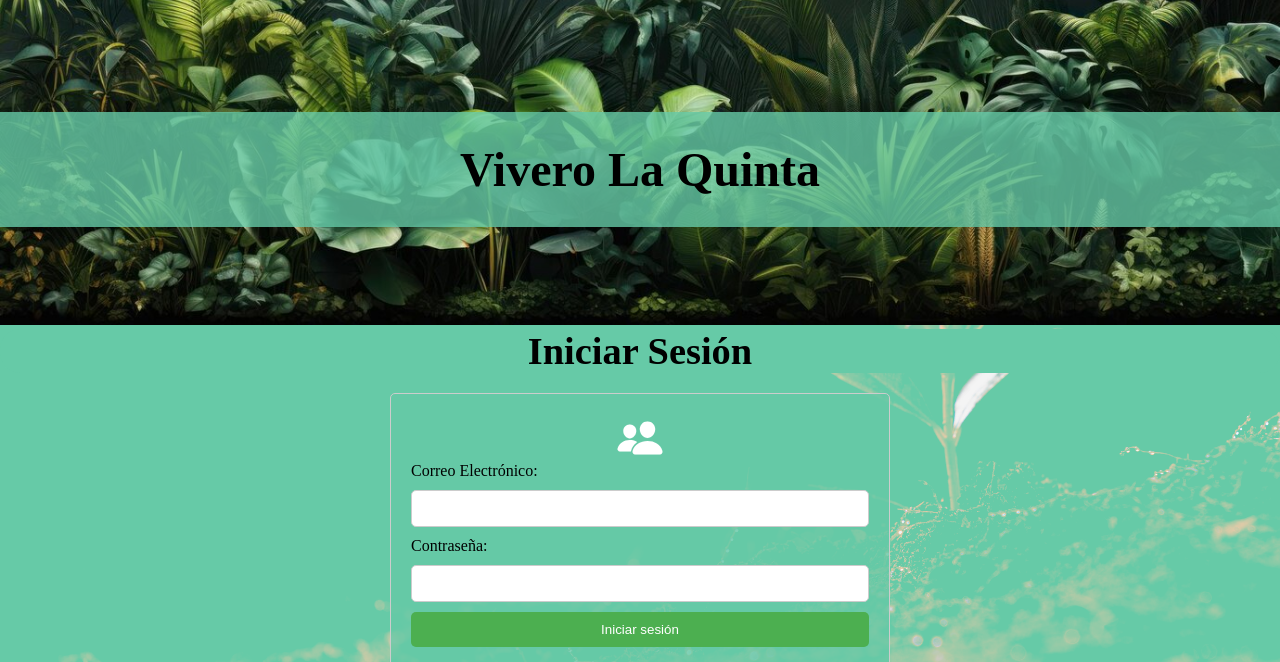
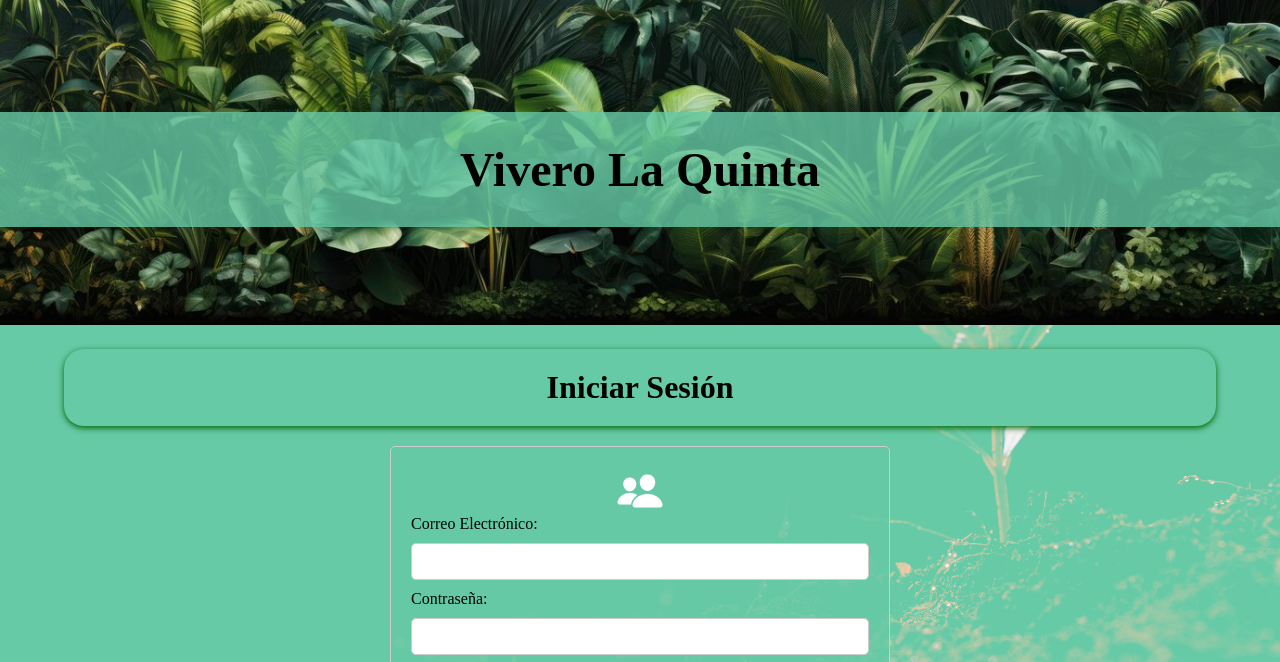
Before and after one commit to jcicka/proyectoIntegradorCaC, a plain HTML site: page login.html in a window 1280 px wide. Shown: the part 105-767 px from the top of the page. Drawn offline with nearby package versions, Linux system fonts and the light colour scheme.

Commit message:
correccion_subtitulo en Login&Registro

```diff
--- a/css/login.css
+++ b/css/login.css
@@ -38,6 +38,10 @@
 
         background-color: rgba(102, 202, 167, 1);
     }
+    #tituloLogin h2{
+        text-align: center;
+        margin: 20px 0;
+    }
 
     form {
         max-width: 500px;
--- a/css/master.css
+++ b/css/master.css
@@ -43,7 +43,7 @@ img {
     z-index: 20;
 }
 
-#subtitulo {
+.subtitulo {
     padding: 20px;
     width: 90%;
     text-align: center;
@@ -170,7 +170,7 @@ textarea {
     padding: 0;
 }
 
-#subtitulo, #sub-titulo2 {
+.subtitulo, #sub-titulo2 {
     box-shadow: 0 2px 6px darkgreen;
 }
 
--- a/login.html
+++ b/login.html
@@ -16,16 +16,18 @@
 <body>
 <section id="contenedor-contacto">
     <header id="encabezado">
-        <i  class="menu_icon fa-solid fa-bars"></i>
+        <i class="menu_icon fa-solid fa-bars"></i>
         <nav id="menu_nav" class="menu">
             <div class="menu_logo">
                 <a href="./index.html"> <img class="logo" src="./img/logo_vivero.png" alt=""></a>
             </div>
             <ul class="menu_items">
                 <li class="item"><a href="./index.html"><i class="icon fa-solid fa-house-chimney"></i> Inicio</a></li>
-                <li class="item"><a href="./herramientas.html"><i class="icon fa-solid fa-trowel"></i>Herramientas</a></li>
+                <li class="item"><a href="./herramientas.html"><i class="icon fa-solid fa-trowel"></i>Herramientas</a>
+                </li>
                 <li class="item"><a href="./contacto.html"><i class="icon fa-solid fa-user-group"></i>Contacto</a></li>
-                <li class="item"><a href="./login.html"><i class="icon fa-solid fa-user-check"></i>Iniciar sesión</a></li>
+                <li class="item"><a href="./login.html"><i class="icon fa-solid fa-user-check"></i>Iniciar sesión</a>
+                </li>
                 <li class="item"><a href="./registro.html"><i class="icon fa-solid fa-user-plus"></i>Registro</a></li>
             </ul>
         </nav>
@@ -39,10 +41,10 @@
         >
         <h2 id="titulo">Vivero La Quinta</h2>
     </section>
-        <!--      SECCION INICIO SESION-->
-    <section id="tituloLogin">
-        <h2>Iniciar Sesión</h2>
-    </section>
+    <!--      SECCION INICIO SESION-->
+
+    <h2 class="subtitulo">Iniciar Sesión</h2>
+
 
     <section id="formLogin">
 
```
Also changed, not shown: registro.html (+1 -1 lines).
